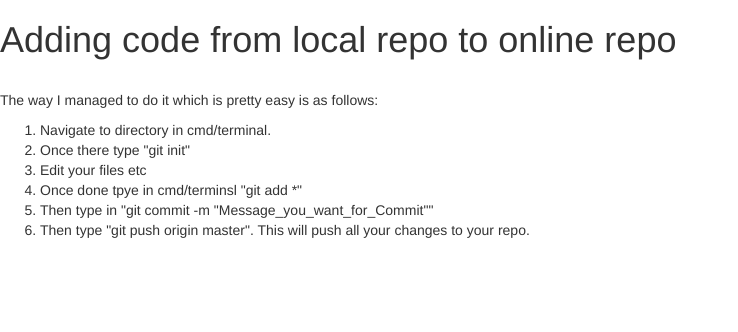
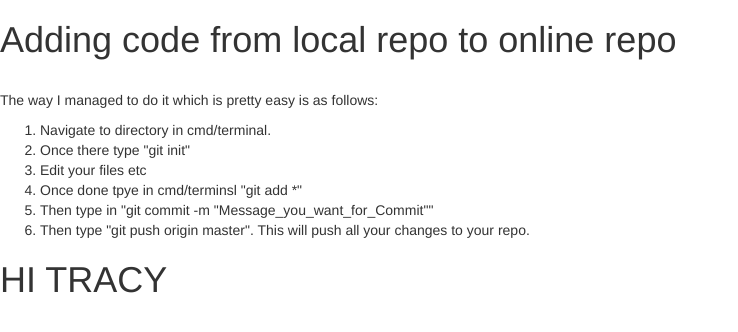
Before and after one commit to verde79/trialAndError, a plain HTML site: page index.html in a window 1280 px wide. Shown: the whole page, without its empty margins (0-738 px from the left). Drawn offline with nearby package versions, Linux system fonts and the light colour scheme.

Commit message:
Hi Tracy

```diff
--- a/index.html
+++ b/index.html
@@ -18,6 +18,7 @@
     <li>Then type in "git commit -m "Message_you_want_for_Commit""</li>
     <li>Then type "git push origin master". This will push all your changes to your repo.</li>
   </ol>
+  <h1>HI TRACY</h1>
 </body>
 
 </html>
```
